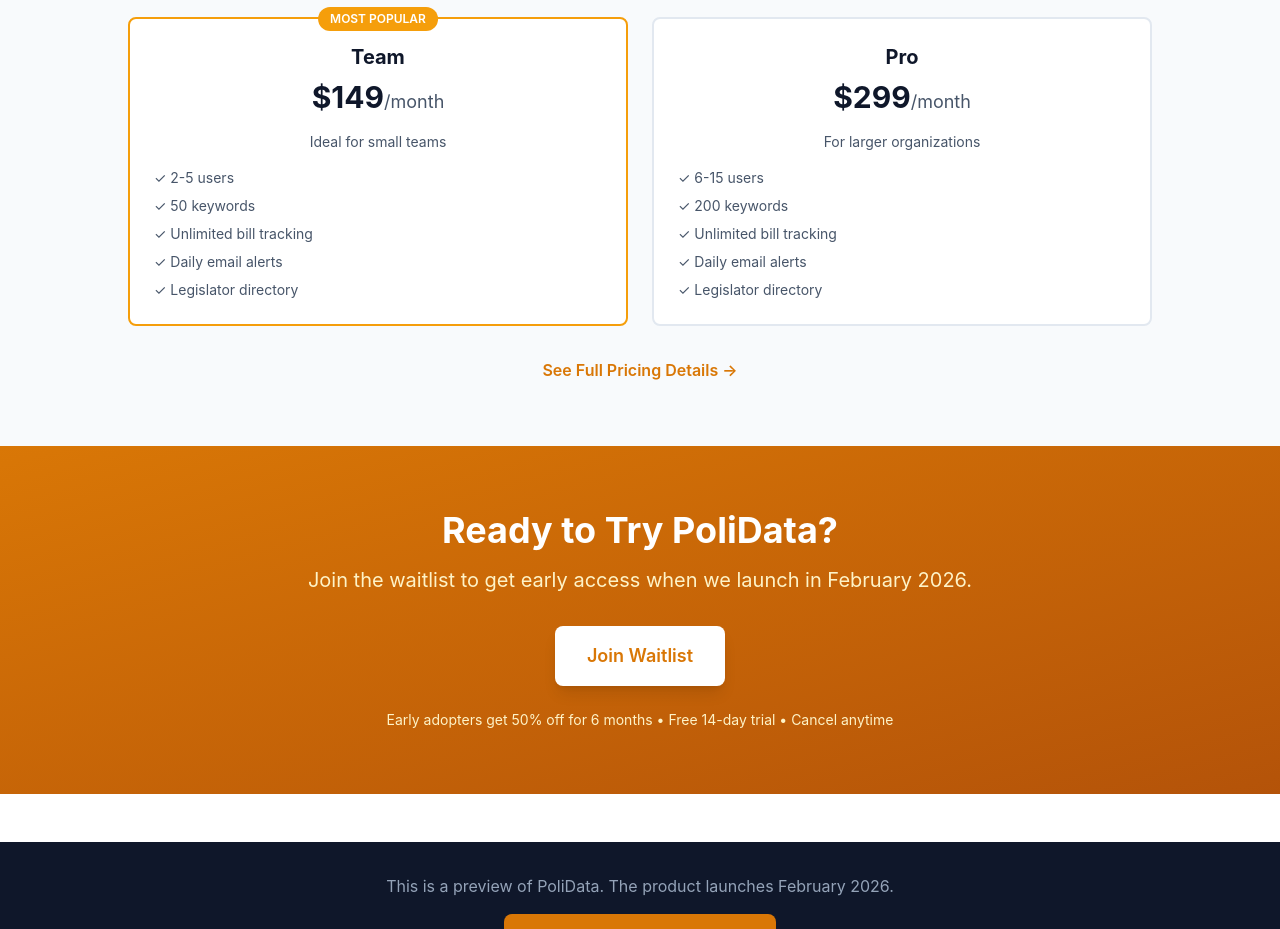
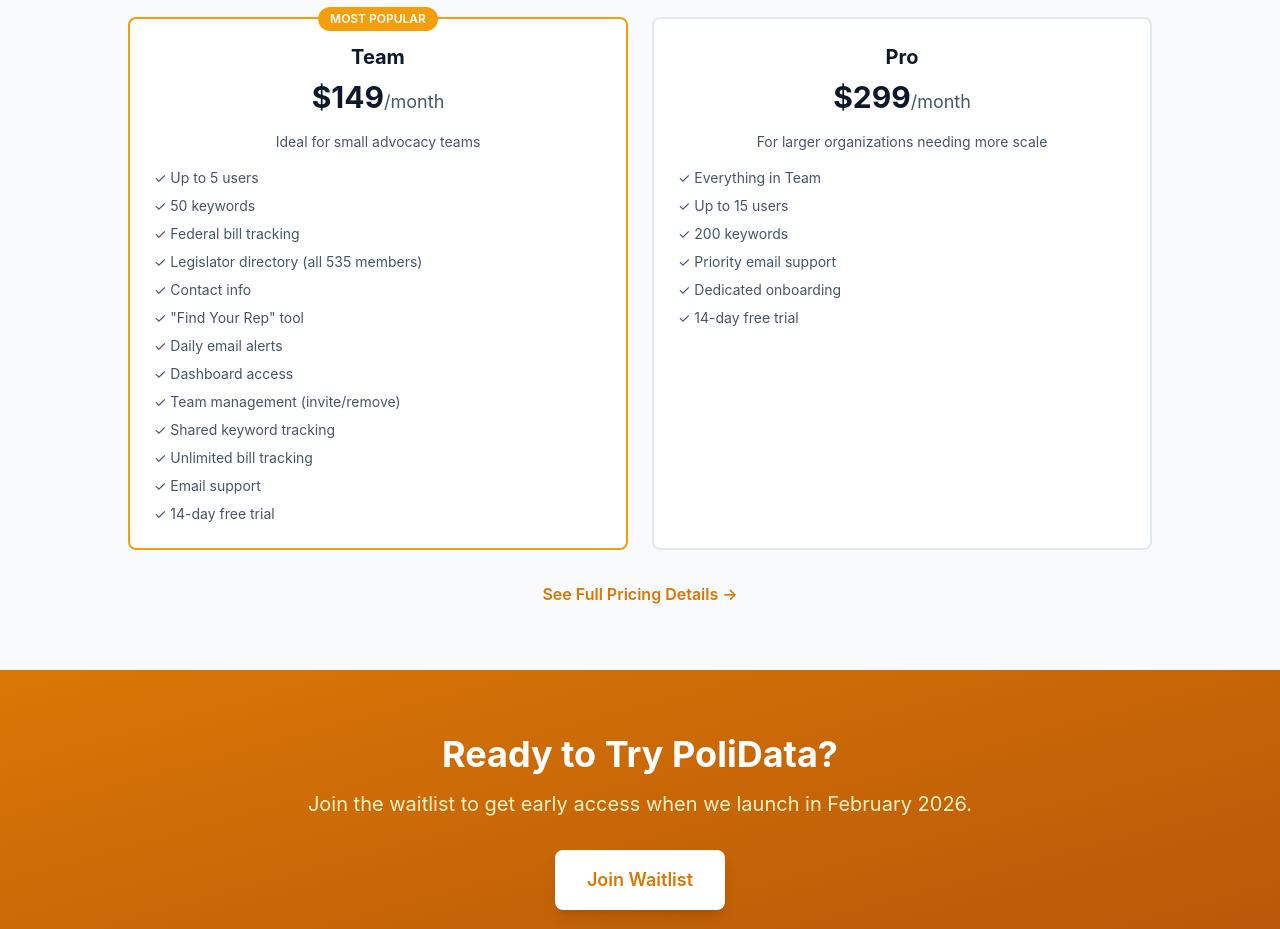
Before and after one commit to nilotellc/polidata-landing, a Next.js app: page /preview in a window 1280 px wide. Shown: the part 1760-2689 px from the top of the page. Built offline with nearby package versions, Linux system fonts and the light colour scheme.

Commit message:
updated pricing

```diff
--- a/app/preview/page.tsx
+++ b/app/preview/page.tsx
@@ -232,13 +232,21 @@ export default function PreviewOverviewPage() {
               <div className="text-3xl font-bold text-slate-900 mb-4">
                 $149<span className="text-lg font-normal text-slate-600">/month</span>
               </div>
-              <p className="text-slate-600 text-sm mb-4">Ideal for small teams</p>
+              <p className="text-slate-600 text-sm mb-4">Ideal for small advocacy teams</p>
               <ul className="text-sm text-slate-600 space-y-2 text-left">
-                <li>✓ 2-5 users</li>
+                <li>✓ Up to 5 users</li>
                 <li>✓ 50 keywords</li>
+                <li>✓ Federal bill tracking</li>
+                <li>✓ Legislator directory (all 535 members)</li>
+                <li>✓ Contact info</li>
+                <li>✓ "Find Your Rep" tool</li>
+                <li>✓ Daily email alerts</li>
+                <li>✓ Dashboard access</li>
+                <li>✓ Team management (invite/remove)</li>
+                <li>✓ Shared keyword tracking</li>
                 <li>✓ Unlimited bill tracking</li>
-                <li>✓ Daily email alerts</li>
-                <li>✓ Legislator directory</li>
+                <li>✓ Email support</li>
+                <li>✓ 14-day free trial</li>
               </ul>
             </div>
 
@@ -248,13 +256,14 @@ export default function PreviewOverviewPage() {
               <div className="text-3xl font-bold text-slate-900 mb-4">
                 $299<span className="text-lg font-normal text-slate-600">/month</span>
               </div>
-              <p className="text-slate-600 text-sm mb-4">For larger organizations</p>
+              <p className="text-slate-600 text-sm mb-4">For larger organizations needing more scale</p>
               <ul className="text-sm text-slate-600 space-y-2 text-left">
-                <li>✓ 6-15 users</li>
+                <li>✓ Everything in Team</li>
+                <li>✓ Up to 15 users</li>
                 <li>✓ 200 keywords</li>
-                <li>✓ Unlimited bill tracking</li>
-                <li>✓ Daily email alerts</li>
-                <li>✓ Legislator directory</li>
+                <li>✓ Priority email support</li>
+                <li>✓ Dedicated onboarding</li>
+                <li>✓ 14-day free trial</li>
               </ul>
             </div>
           </div>
--- a/app/terms/page.tsx
+++ b/app/terms/page.tsx
@@ -91,8 +91,8 @@ export default function TermsOfService() {
               PoliData offers monthly subscription plans for advocacy teams (minimum 2 users):
             </p>
             <ul className="list-disc pl-6 text-slate-700 mb-4 space-y-2">
-              <li><strong>Team:</strong> $149/month (2-5 users, 50 keywords)</li>
-              <li><strong>Pro:</strong> $299/month (6-15 users, 200 keywords)</li>
+              <li><strong>Team:</strong> $149/month (up to 5 users, 50 keywords, federal bill tracking, legislator directory, daily email alerts, dashboard access, email support)</li>
+              <li><strong>Pro:</strong> $299/month (up to 15 users, 200 keywords, everything in Team, priority email support, dedicated onboarding)</li>
             </ul>
             <p className="text-slate-700 mb-4">
               All plans require a minimum of 2 users. Single-user accounts are not available. We reserve the right to change pricing with 30 days&apos; notice. Existing subscribers will be grandfathered at their current price for 12 months.
--- a/components/Pricing.tsx
+++ b/components/Pricing.tsx
@@ -1,38 +1,39 @@
+import React from 'react';
+
 export default function Pricing() {
   const tiers = [
     {
       name: 'Team',
       price: 149,
-      users: '2-5 users',
+      users: 'Up to 5 users',
       keywords: '50 keywords',
       badge: 'Most Popular',
       description: 'Ideal for small advocacy teams',
       features: [
         'Federal bill tracking',
-        'Legislator directory (535 members)',
+        'Legislator directory (all 535 members)',
         'Contact information (phone, address, website)',
         '"Find Your Rep" tool',
-        'Email alerts',
+        'Daily email alerts',
         'Dashboard access',
         'Team management (invite/remove)',
         'Shared keyword tracking',
         'Unlimited bill tracking',
-        'Priority email support',
+        'Email support',
         '14-day free trial'
       ]
     },
     {
       name: 'Pro',
       price: 299,
-      users: '6-15 users',
+      users: 'Up to 15 users',
       keywords: '200 keywords',
       badge: null,
-      description: 'For larger organizations',
+      description: 'For larger organizations needing more scale',
       features: [
         'Everything in Team',
-        'State legislature tracking (Coming Soon)',
-        'Committee tracking (Coming Soon)',
-        'Hearing alerts (Coming Soon)',
+        'More users (15 total)',
+        'More keywords (200 total)',
         'Priority email support',
         'Dedicated onboarding',
         '14-day free trial'
--- a/components/Solution.tsx
+++ b/components/Solution.tsx
@@ -53,7 +53,7 @@ export default function Solution() {
               Team Collaboration
             </h3>
             <p className="text-slate-600">
-              Invite your team (2-15 users depending on plan). Share keyword tracking and bill lists across your organization.
+              Invite your team (up to 5 users on Team, up to 15 users on Pro). Share keyword tracking and bill lists across your organization.
             </p>
           </div>
         </div>
@@ -151,7 +151,7 @@ export default function Solution() {
                 </li>
                 <li className="flex items-start gap-2">
                   <span className="text-green-600 mt-1">•</span>
-                  <span>Team collaboration (2-15 users)</span>
+                  <span>Team collaboration (up to 5 users on Team, up to 15 users on Pro)</span>
                 </li>
                 <li className="flex items-start gap-2">
                   <span className="text-green-600 mt-1">•</span>
--- a/package.json
+++ b/package.json
@@ -16,8 +16,8 @@
   },
   "devDependencies": {
     "@types/node": "^20",
-    "@types/react": "^18",
-    "@types/react-dom": "^18",
+    "@types/react": "^18.3.27",
+    "@types/react-dom": "^18.3.7",
     "eslint": "^8",
     "eslint-config-next": "15.1.5",
     "postcss": "^8",
```
Also changed, not shown: 1 other file (tests, documents, lock files or other folders).
